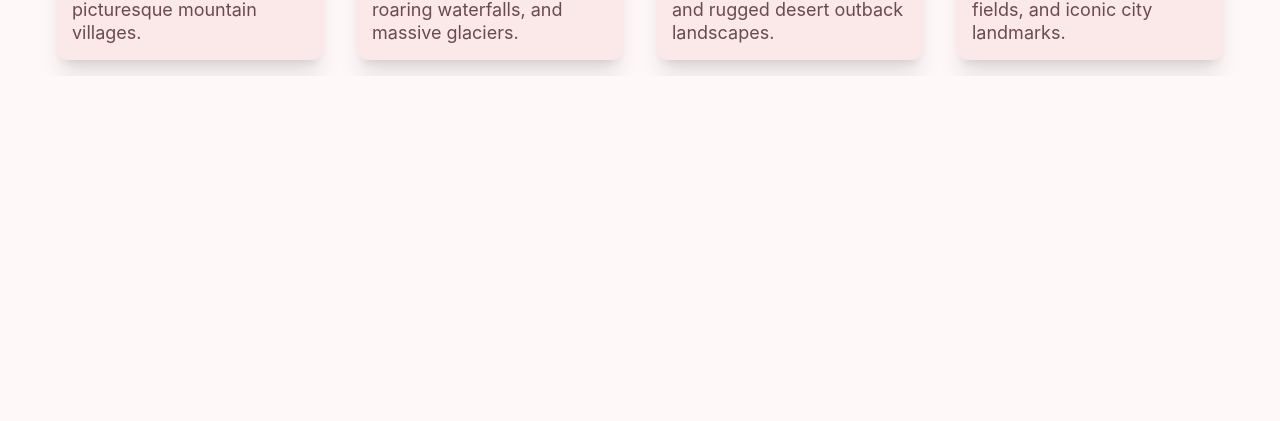
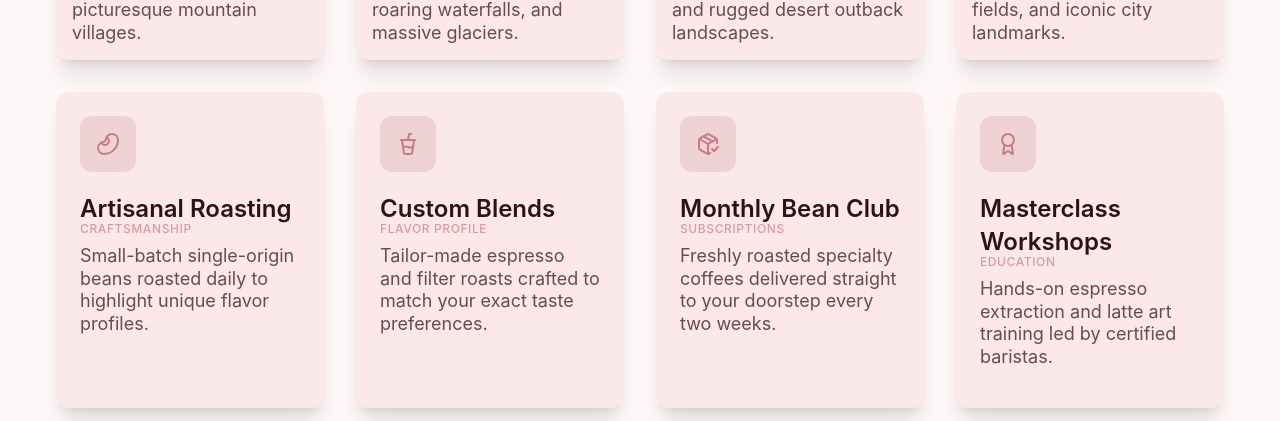
Before and after one commit to beginner-cryptonyx/RASP-UI, a React (Vite) app: page / in a window 1280 px wide. Shown: the part 1164-1585 px from the top of the page. Before the commit the page ends 1240 px from the top, so only its background shows below. Built offline with nearby package versions, Linux system fonts and the light colour scheme.

Commit message:
Added icon card

```diff
--- a/src/App.tsx
+++ b/src/App.tsx
@@ -1,7 +1,7 @@
 import CTA from "./Registy/Marketing/CTA";
 import Statistic from "./Registy/Content/Statistic";
-import { ImageCard } from "./Registy/Content/Card";
-import { statistics, destinations } from "./DummyData";
+import { IconCard, ImageCard } from "./Registy/Content/Card";
+import { statistics, destinations, coffeeServices } from "./DummyData";
 import useTheme from "./Theme/UseTheme";
 import {  Themes, type ThemeName  } from "./Theme/theme";
 
@@ -34,19 +34,16 @@ function App() {
       >
         Toggle Modeee
       </button>
-      {/* <ImageCard
-        imageType="contain"
-        imageSrc="https://picsum.photos/200/300"
-        title="New York"
-        subtext="At an affordable price"
-        description="The central hub of the US"
-        className="w-[200px]"
-      ></ImageCard> */}
+
       <div className="grid grid-cols-4 mx-10">
         {destinations.map((destination) => (
           <ImageCard {...destination}></ImageCard>
         ))}
       </div>
+      <div className="grid grid-cols-4 mx-10">
+        {coffeeServices.map((service) => (<IconCard {...service}></IconCard>))}
+      </div>
+
     </div>
   );
 }
--- a/src/DummyData.ts
+++ b/src/DummyData.ts
@@ -1,5 +1,5 @@
 import { type StatisticProps } from "./Lib/types";
-import { type ImageCardProps } from "./Registy/Content/Card";
+import { type ImageCardProps, type IconCardProps } from "./Registy/Content/Card";
 
 export const statistics: StatisticProps[] = [
   {
@@ -116,3 +116,34 @@ export const destinations: ImageCardProps[] = [
   //   imageAlt: "Aerial view of Rio de Janeiro coastline and mountains in Brazil"
   // }
 ];
+
+export const coffeeServices: IconCardProps[] = [
+  {
+    title: "Artisanal Roasting",
+    subtext: "Craftsmanship",
+    description: "Small-batch single-origin beans roasted daily to highlight unique flavor profiles.",
+    icon: "Bean",
+    iconAlign: "left"
+  },
+  {
+    title: "Custom Blends",
+    subtext: "Flavor Profile",
+    description: "Tailor-made espresso and filter roasts crafted to match your exact taste preferences.",
+    icon: "CupSoda",
+    iconAlign: "left"
+  },
+  {
+    title: "Monthly Bean Club",
+    subtext: "Subscriptions",
+    description: "Freshly roasted specialty coffees delivered straight to your doorstep every two weeks.",
+    icon: "PackageCheck",
+    iconAlign: "left"
+  },
+  {
+    title: "Masterclass Workshops",
+    subtext: "Education",
+    description: "Hands-on espresso extraction and latte art training led by certified baristas.",
+    icon: "Award",
+    iconAlign: "left"
+  }
+];
--- a/src/Registy/Content/Card.tsx
+++ b/src/Registy/Content/Card.tsx
@@ -1,4 +1,6 @@
 import { cn } from "../../Lib/utils";
+import { type IconName } from "../../Lib/types";
+import Icon from "../Meta/Icon";
 
 export interface BaseCardProps {
   title?: string;
@@ -12,6 +14,11 @@ export interface ImageCardProps extends BaseCardProps {
   imageType: "full" | "contain";
   imageSrc: string;
   imageAlt?: string;
+}
+
+export interface IconCardProps extends BaseCardProps {
+  icon: IconName;
+  iconAlign?: "left" | "center" | "right";
 }
 
 export function CardText({
@@ -68,3 +75,55 @@ export function ImageCard({
     </div>
   );
 }
+
+
+
+export function IconCard({
+  icon,
+  iconAlign = "center",
+  className,
+  ...textProps
+}: IconCardProps) {
+  return (
+    <div
+      className={cn(
+        "rounded-xl shadow-xl overflow-hidden bg-background3 m-4 cursor-pointer hover:scale-105 transition-all duration-200 group hover:bg-background4 p-6",
+        className,
+      )}
+    >
+      {/* Icon glow */}
+
+
+      {/* Icon */}
+      <div
+        className={cn(
+          "relative z-10 mb-5 flex h-14 w-14 items-center justify-center rounded-xl bg-color2/10 text-textPrimary transition-all duration-300 group-hover:bg-color1/20",
+          iconAlign === "left" && "mr-auto",
+          iconAlign === "center" && "mx-auto",
+          iconAlign === "right" && "ml-auto",
+        )}
+      >
+              <div
+        className={cn(
+          "pointer-events-none absolute -inset-8 rounded-full bg-accentHover/60 blur-3xl opacity-0 transition-opacity duration-300 group-hover:opacity-100",
+          iconAlign === "left" && "left-0",
+          iconAlign === "center" && "left-1/2 -translate-x-1/2",
+          iconAlign === "right" && "right-0 left-auto",
+        )}
+      />
+        <Icon className="text-xl text-color3" name={icon}></Icon>
+      </div>
+
+      {/* Text */}
+      <CardText
+        {...textProps}
+        className={cn(
+          "relative z-10",
+          iconAlign === "left" && "text-left",
+          iconAlign === "center" && "text-center",
+          iconAlign === "right" && "text-right",
+        )}
+      />
+    </div>
+  );
+}
```
